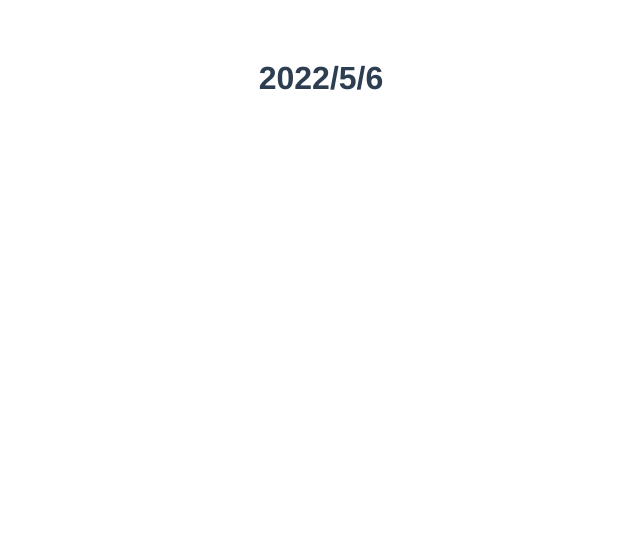
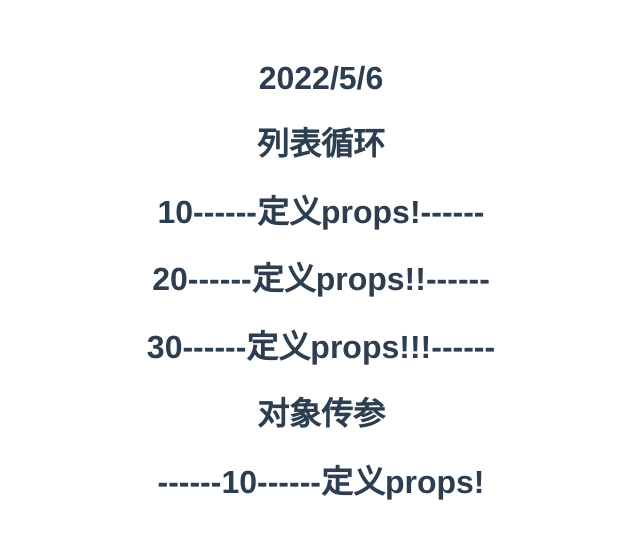
Before and after one commit to study-three-js/vue3-three.js, a Vue app: page / in a window 1280 px wide. Shown: the top 538 px of the page, without its empty margins (319-959 px from the left). Built offline with nearby package versions, Linux system fonts and the light colour scheme.

Commit message:
父子传参

```diff
--- a/src/App.vue
+++ b/src/App.vue
@@ -1,13 +1,49 @@
+<!--
+ * @Descripttion:
+ * @version:
+ * @Author: Lp
+ * @Date: 2022-06-04 10:26:48
+ * @LastEditors: Lp
+ * @LastEditTime: 2022-06-05 10:13:14
+-->
 <template>
-  <h1>{{msg}}</h1>
+  <h1>{{ msg }}</h1>
+  <!-- 父子传参 props = property -->
+  <!-- <ListItemVue :num="artice.num" :title="artice.title"></ListItemVue> -->
+
+  <h1>列表循环</h1>
+  <ListItemVue v-for="(item, index) in articeList" :key="index" :num="item.num" :title="item.title"></ListItemVue>
+
+  <h1>对象传参</h1>
+  <ListItemVue :artice="artice"></ListItemVue>
 </template>
 
 <script setup>
 // This starter template is using Vue 3 <script setup> SFCs
 // Check out https://v3.vuejs.org/api/sfc-script-setup.html#sfc-script-setup
+import ListItemVue from './components/ListItem.vue';
 import { ref, reactive, computed, watch } from 'vue'
 
 let msg = ref('2022/5/6'); //创建响应式数据
+let artice = reactive({
+  num: 10,
+  title: '定义props!'
+})
+
+let articeList = reactive([
+  {
+    num: 10,
+    title: '定义props!'
+  },
+  {
+    num: 20,
+    title: '定义props!!'
+  },
+  {
+    num: 30,
+    title: '定义props!!!'
+  },
+])
 
 
 </script>
--- /dev/null
+++ b/src/components/ListItem.vue
@@ -0,0 +1,40 @@
+<!--
+ * @Descripttion:
+ * @version:
+ * @Author: Lp
+ * @Date: 2022-06-04 10:48:33
+ * @LastEditors: Lp
+ * @LastEditTime: 2022-06-04 12:27:22
+-->
+<template>
+  <h1>
+    <!-- <span>{{ num }}</span>
+    <span>------</span>
+    <span>{{ title }}</span> -->
+
+    <!-- 可以直接使用，但是规范还是用props -->
+    <span>{{ props.num }}</span>
+    <span>------</span>
+    <span>{{ props.title }}</span>
+
+    <span>{{ props.artice && props.artice.num }}</span>
+    <span>------</span>
+    <span>{{ props.artice && props.artice.title }}</span>
+  </h1>
+</template>
+
+<script setup>
+import { ref, defineProps } from 'vue'
+// let num = ref(1);
+// let title = ref('今天是个好日子');
+/**
+ * 定义Props接受属性
+ */
+const props = defineProps({
+  num: Number,// 设置类型
+  title: String,
+  artice: Object,
+})
+</script>
+<style lang='less' scoped>
+</style>
```
Also changed, not shown: 1 other file (tests, documents, lock files or other folders).
